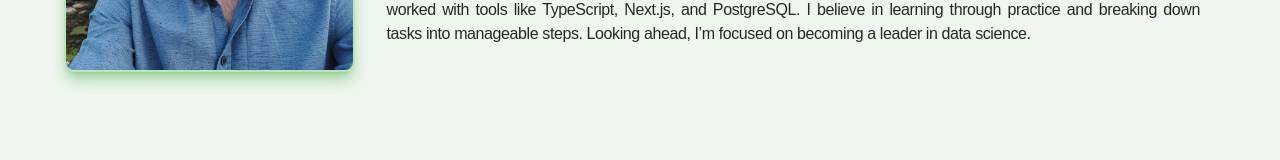
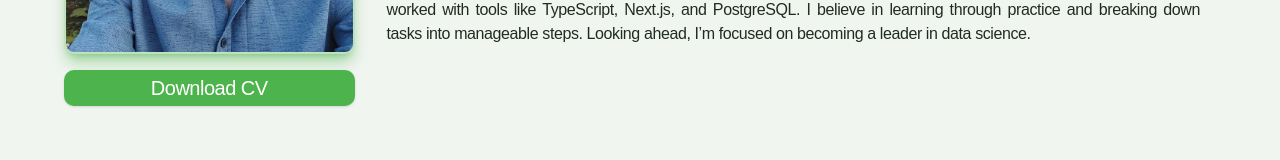
Before and after one commit to Gareleon/portfolio, a Next.js app: page / in a window 1280 px wide. Shown: the part 482-642 px from the top of the page. Built offline with nearby package versions, Linux system fonts and the light colour scheme.

Commit message:
Added CV Download button

```diff
--- a/src/app/page.tsx
+++ b/src/app/page.tsx
@@ -6,7 +6,7 @@ import { Skills } from "@/components/main/skills";
 
 export default function Home() {
   return (
-    <div className="h-fit min-h-max max-w-screen-xl mx-auto pt-14 px-4 sm:px-6 lg:px-8 ">
+    <div className="h-fit min-h-max max-w-screen-xl mx-auto pt-14 px-4 sm:px-6 lg:px-8 space-y-6 ">
       <Introduction />
       <Skills />
       <Projects />
--- a/src/components/main/introduction.tsx
+++ b/src/components/main/introduction.tsx
@@ -1,5 +1,6 @@
 import Image from "next/image";
 import Typography from "./typography";
+import { Button } from "../ui/button";
 
 export function Introduction() {
   return (
@@ -15,6 +16,22 @@ export function Introduction() {
           height={400}
           className="rounded-md mx-auto mb-4 shadow-lg shadow-primary/50 border-2 border-primary/30"
         />
+        <div className="w-full">
+          <a
+            href="https://drive.google.com/file/d/1TTNSMsA1bRQ-SFHh6zeeTkmrw8vFMCXe/view?usp=drive_link"
+            title="Download CV"
+            target="_blank"
+            rel="noopener noreferrer"
+          >
+            <Button variant={"default"} className="w-full">
+              <Typography
+                variant="h5"
+                className="text-center"
+                text="Download CV"
+              />
+            </Button>
+          </a>
+        </div>
       </div>
       <div className="flex flex-col gap-6 w-full mx-auto justify-center items-center py-0 sm:py-8 px-0 sm:px-4">
         <div className="space-y-4">
```
